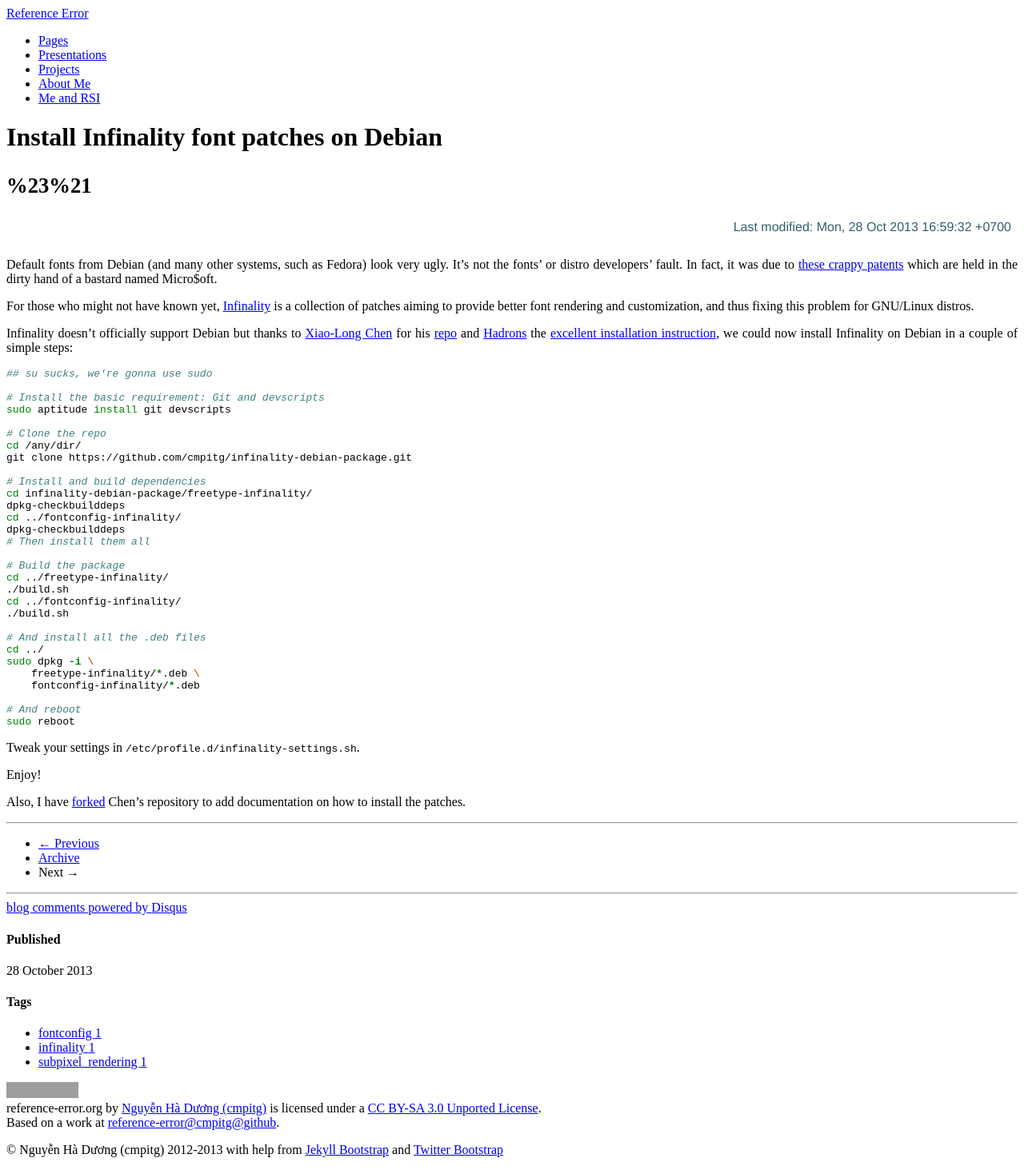
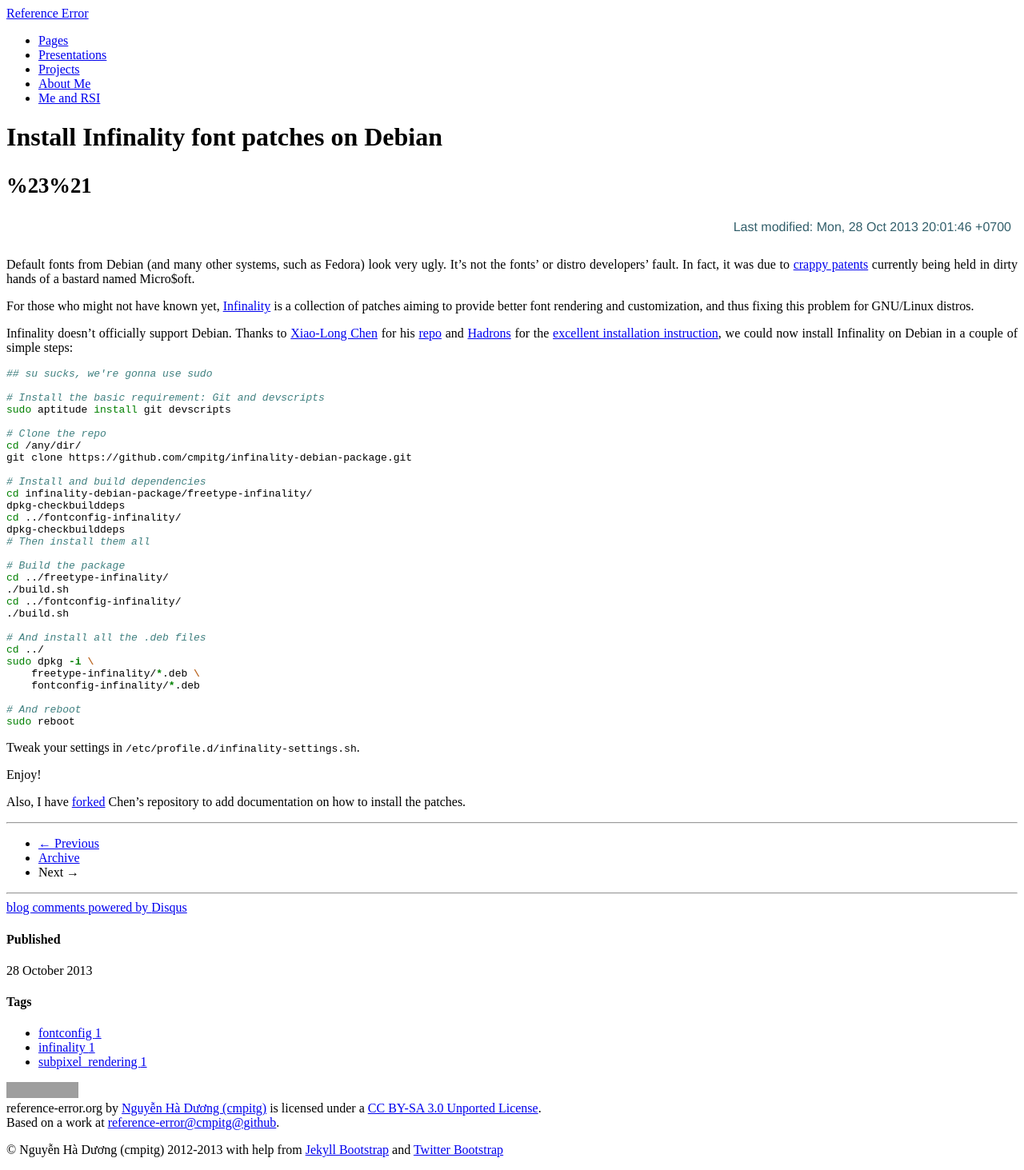
Before and after one commit to cmpitg/cmpitg.github.com, a Jekyll site: the page built from _posts/2013-10-28-install-infinality-font-patches-on-debian.md, in a window 1280 px wide. Shown: the whole page at 80% size. Built offline with Jekyll 4.4.1, drawn with Linux system fonts in a browser that asks for light colours; Markdown is read by kramdown in place of the engine named in the settings; comment, search, counter and statistics services are not loaded; grey boxes are pictures that could not be loaded.

Commit message:
Language usage

```diff
--- a/_posts/2013-10-28-install-infinality-font-patches-on-debian.md
+++ b/_posts/2013-10-28-install-infinality-font-patches-on-debian.md
@@ -4,25 +4,24 @@ title: Install Infinality font patches on Debian
 description: "Install Infinality font patches on Debian-based system"
 category: fontconfig
 tags: [fontconfig, infinality, subpixel_rendering]
-last_updated: Mon, 28 Oct 2013 16:59:32 +0700
+last_updated: Mon, 28 Oct 2013 20:01:46 +0700
 ---
 {% include JB/setup %}
 
 Default fonts from Debian (and many other systems, such as Fedora) look very
 ugly.  It's not the fonts' or distro developers' fault.  In fact, it was due
-to
-[these crappy patents](http://en.wikipedia.org/wiki/Subpixel_rendering#Patents)
-which are held in the dirty hand of a bastard named Micro$oft.
+to [crappy patents](http://en.wikipedia.org/wiki/Subpixel_rendering#Patents)
+currently being held in dirty hands of a bastard named Micro$oft.
 
 For those who might not have known yet,
 [Infinality](http://www.infinality.net/blog/) is a collection of patches
 aiming to provide better font rendering and customization, and thus fixing
 this problem for GNU/Linux distros.
 
-Infinality doesn't officially support Debian but thanks to
+Infinality doesn't officially support Debian.  Thanks to
 [Xiao-Long Chen](https://github.com/chenxiaolong) for his
 [repo](https://github.com/chenxiaolong/Debian-Packages) and
-[Hadrons](http://tinyurl.com/nlk7ou7) the
+[Hadrons](http://tinyurl.com/nlk7ou7) for the
 [excellent installation instruction](http://forums.debian.net/viewtopic.php?f=16&t=88545),
 we could now install Infinality on Debian in a couple of simple steps:
 
```
